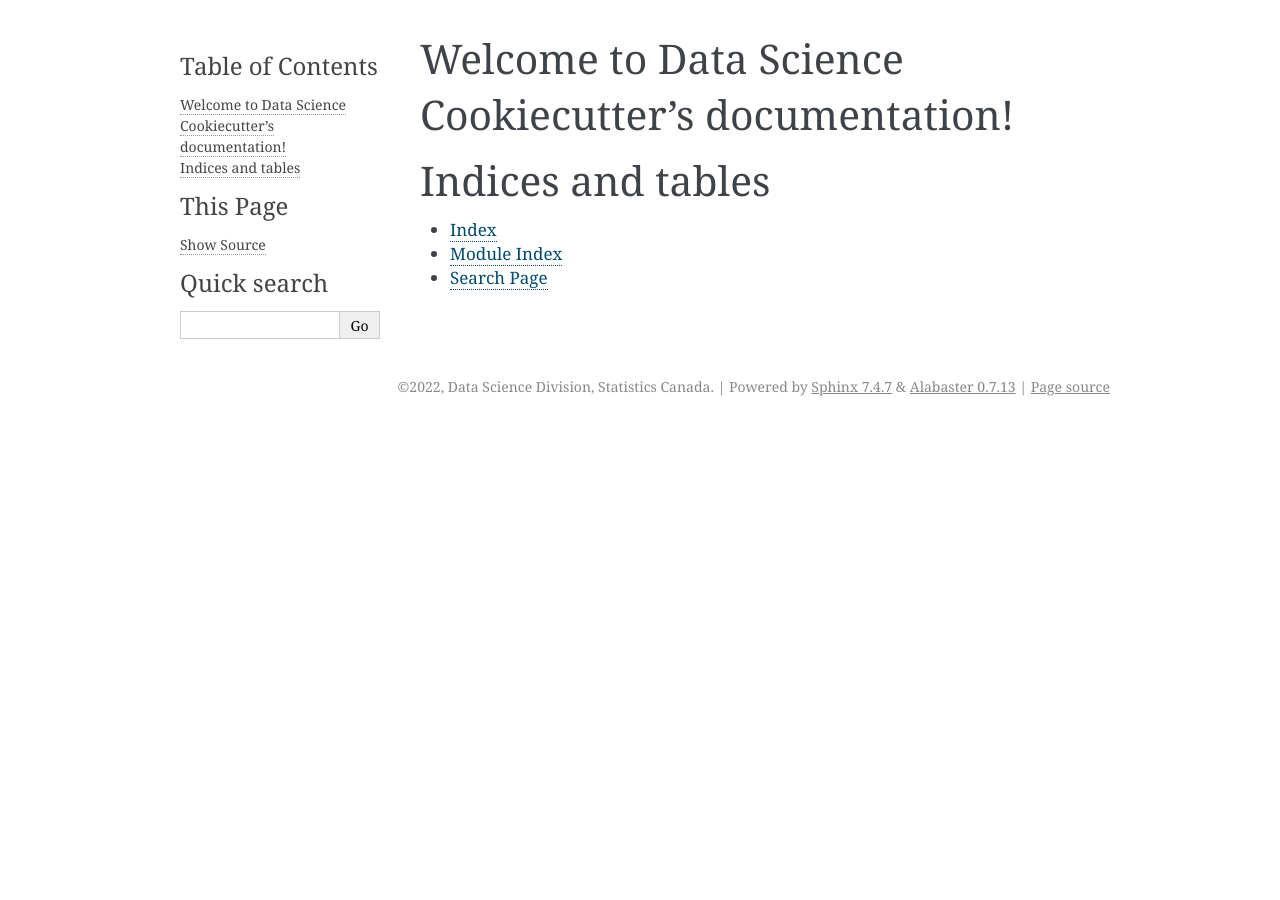
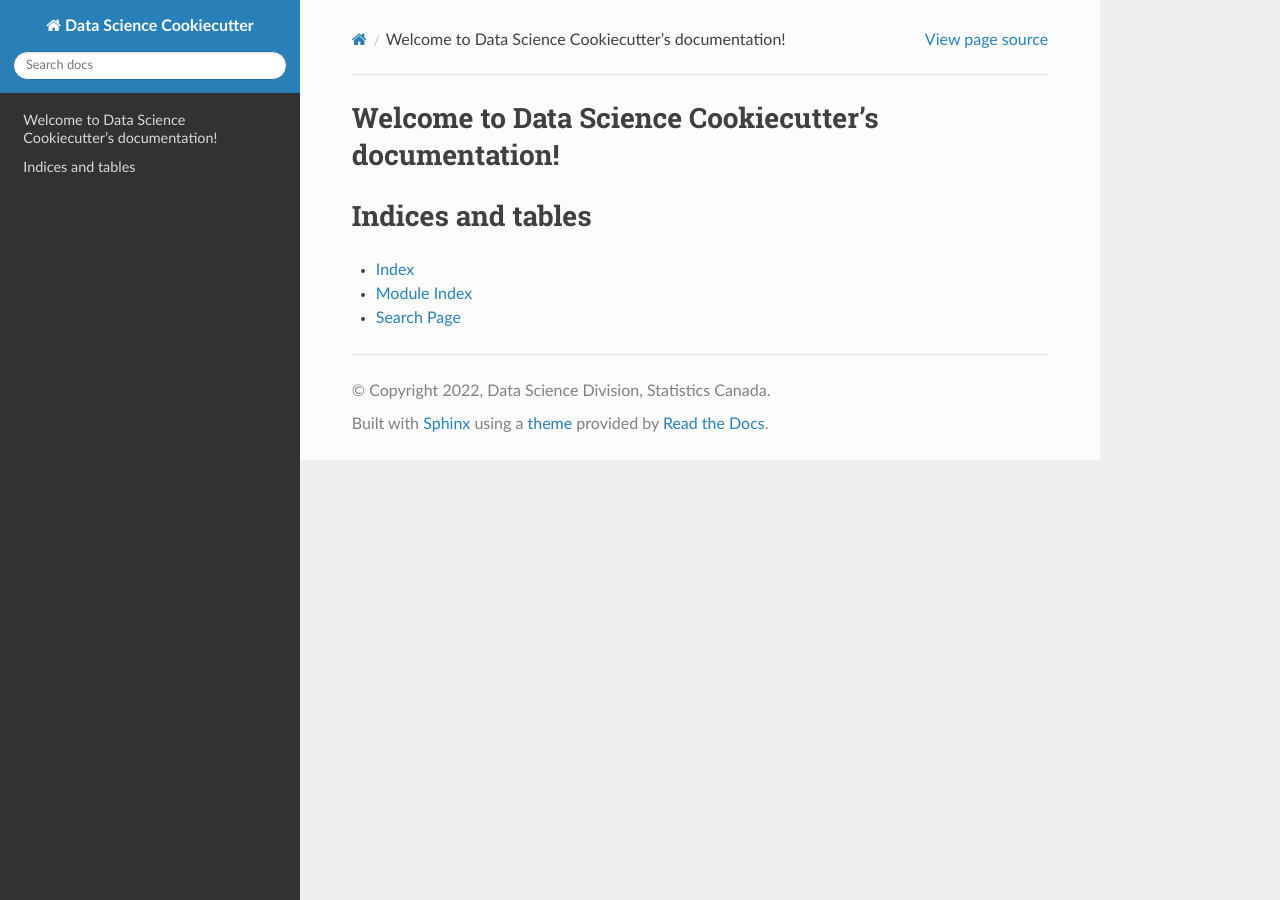
Before and after one commit to StatCan/datascience-cookiecutter, a Sphinx documentation site: the page built from docs/index.rst, in a window 1280 px wide. Built offline with Sphinx 7.4.7 and the Read the Docs theme 2.0.0, drawn with Linux system fonts in a browser that asks for light colours; pages that are not in the unit, such as notebooks, are missing from menus.

Commit message:
Use RTD theme and enable TODOs

```diff
--- a/docs/conf.py
+++ b/docs/conf.py
@@ -36,6 +36,7 @@ extensions = [
     "sphinx.ext.autosummary",
     "sphinx.ext.napoleon",
     "myst_parser",
+    "sphinx.ext.todo",
 ]
 
 # Add any paths that contain templates here, relative to this directory.
@@ -62,9 +63,14 @@ exclude_patterns = ['_build', 'Thumbs.db', '.DS_Store']
 # The theme to use for HTML and HTML Help pages.  See the documentation for
 # a list of builtin themes.
 #
-html_theme = 'alabaster'
+html_theme = 'sphinx_rtd_theme'
 
 # Add any paths that contain custom static files (such as style sheets) here,
 # relative to this directory. They are copied after the builtin static files,
 # so a file named "default.css" will overwrite the builtin "default.css".
 html_static_path = ['_static']
+
+# -- Optional for todo -----------------------------------------------------------------
+
+# Show TODOs in the output
+todo_include_todos = True
```
